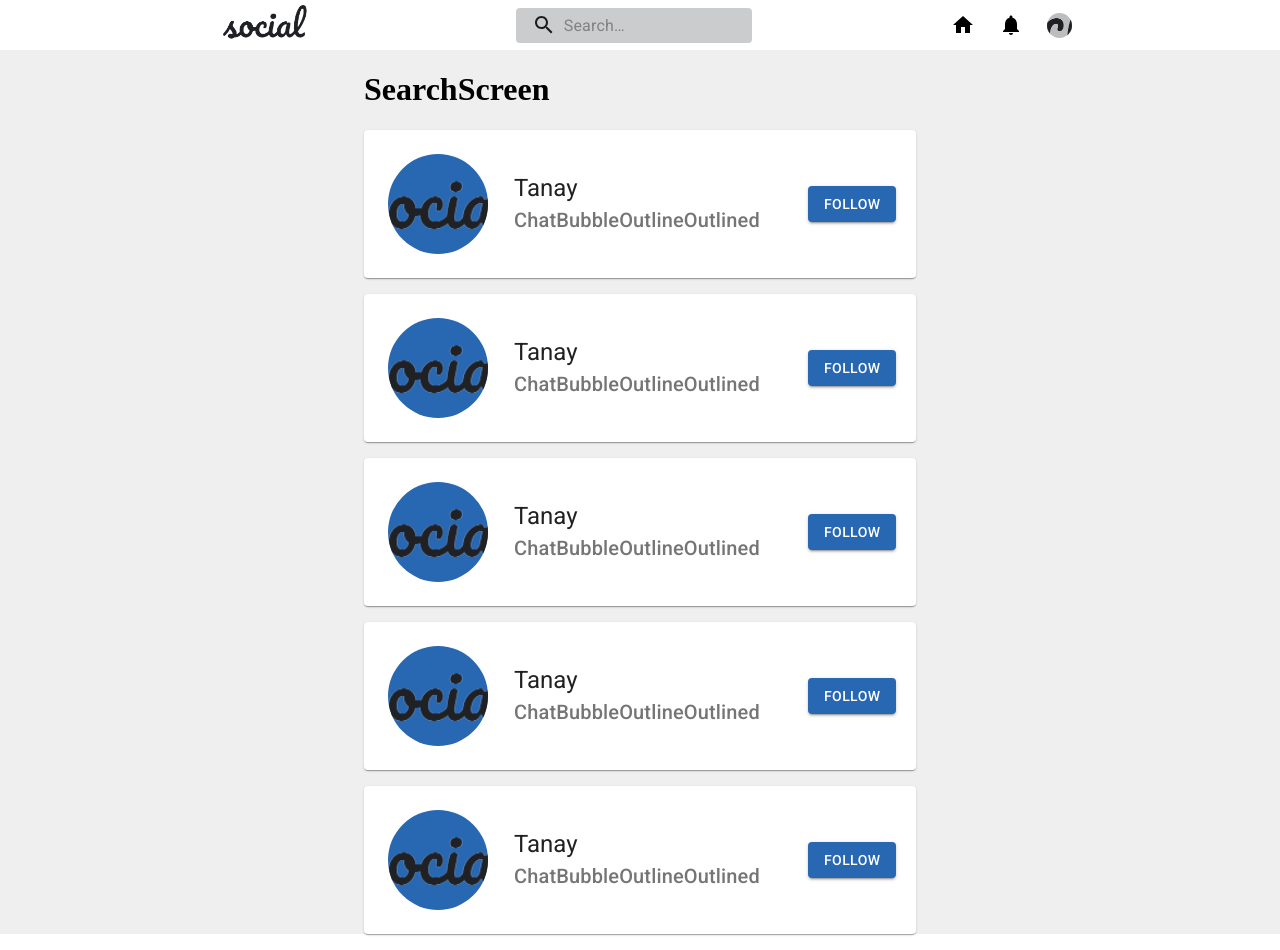
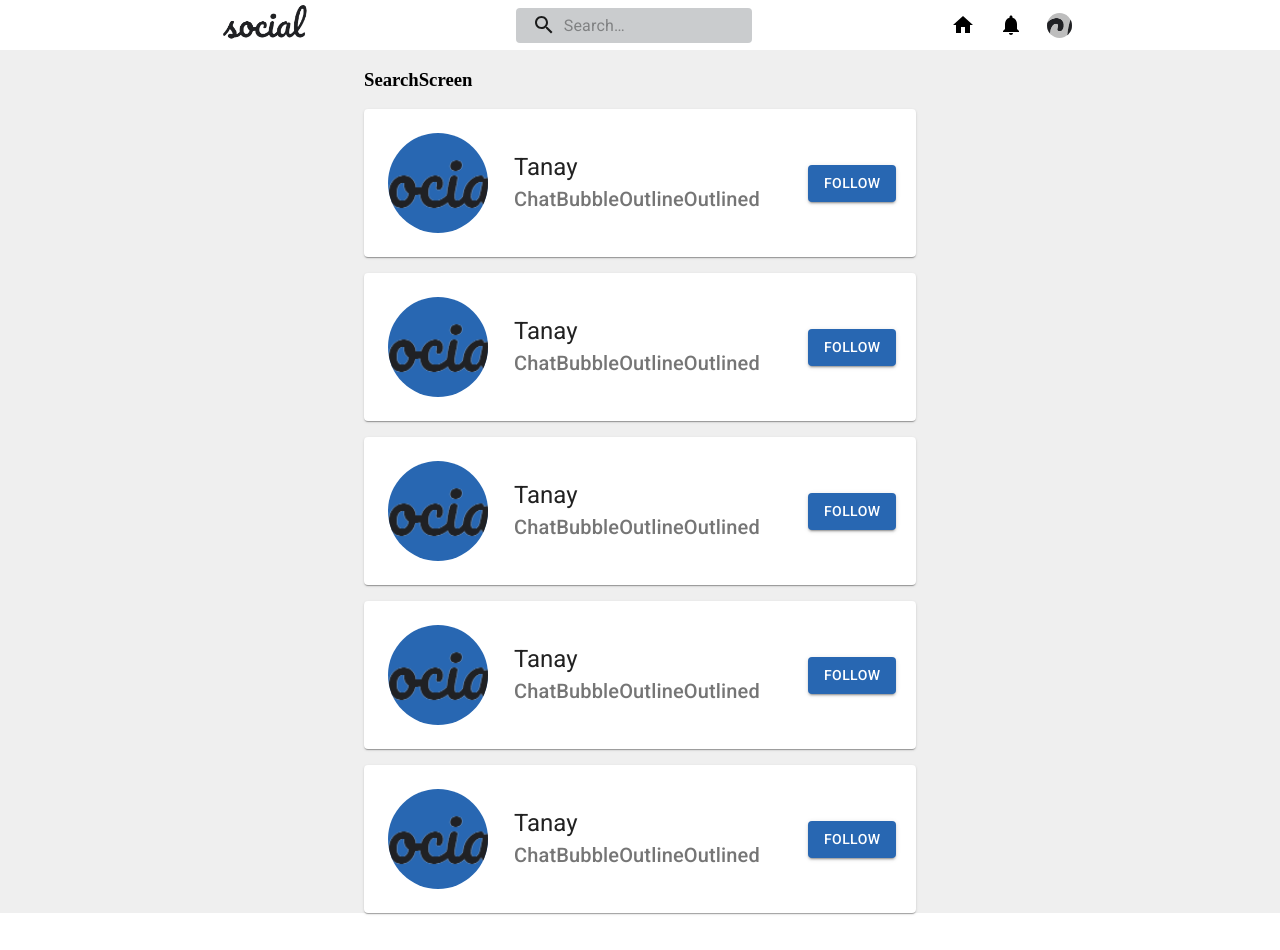
Before and after one commit to piyushsingh0992/socialMedia, a React (Create React App) app: page /search/1 in a window 1280 px wide. After the commit the page ends 929 px from the top, so only its background shows below. Built offline with nearby package versions, Linux system fonts and the light colour scheme.

Commit message:
ui Changes

```diff
--- a/src/screens/notificationScreen/index.js
+++ b/src/screens/notificationScreen/index.js
@@ -2,13 +2,14 @@ import React, { useState, useEffect } from "react";
 import Navbar from "../../components/navbar";
 import Container from "@material-ui/core/Container";
 import Notification from "../../components/notification";
-
+import Typography from "@material-ui/core/Typography";
 export default function NotificationScreen() {
   return (
     <div className="screen-container">
       <Navbar />
       <Container maxWidth="sm">
-        <h1>NotificationScreen</h1>
+
+        <h3>NotificationScreen</h3>
         <Notification />
         <Notification />
         <Notification />
--- a/src/screens/searchScreen/index.js
+++ b/src/screens/searchScreen/index.js
@@ -7,7 +7,7 @@ export default function SearchScreen() {
     <div className="screen-container">
       <Navbar />
       <Container maxWidth="sm">
-        <h1>SearchScreen</h1>
+        <h3>SearchScreen</h3>
         <SearchResult />
         <SearchResult />
         <SearchResult />
```
